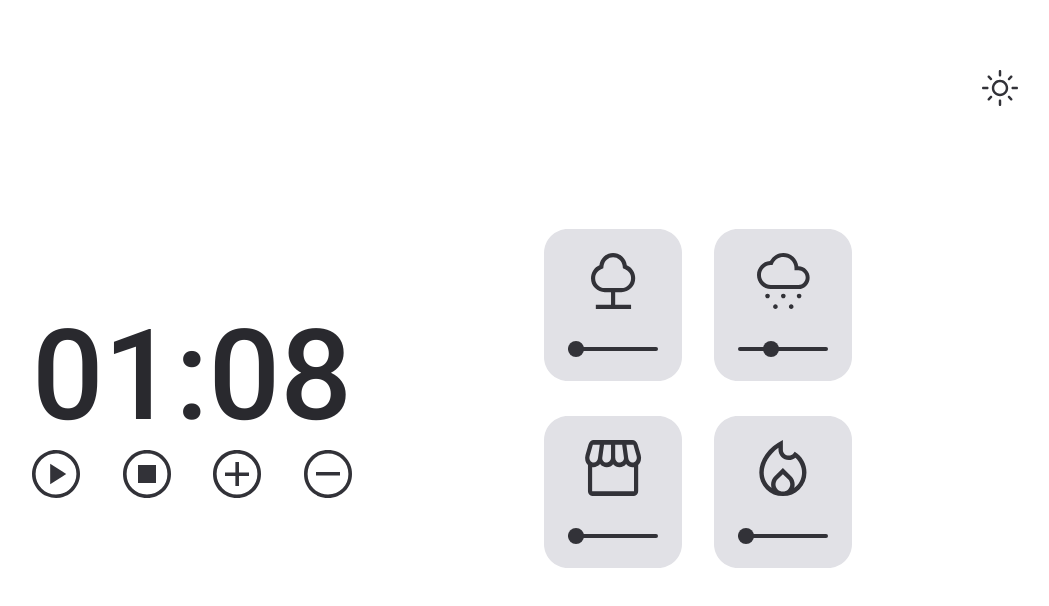
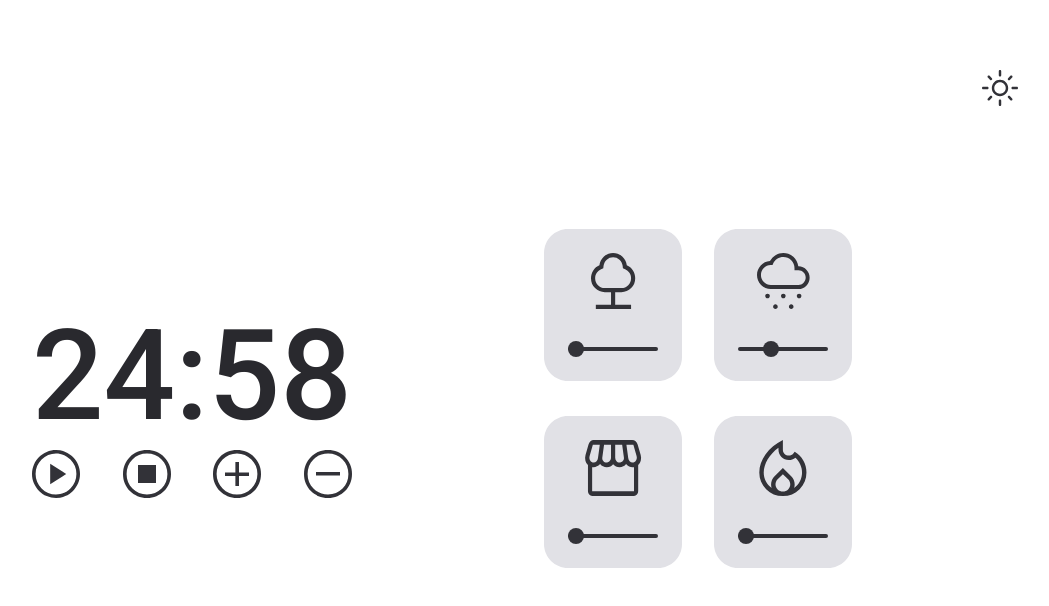
Before and after one commit to nathannieg/focus-timer-2.0-dark, a plain HTML site: page index.html in a window 1280 px wide. Both pictures are taken after a click on the button 247 px from the left and 474 px from the top of the page. Shown: the whole page, without its empty margins (192-1241 px from the left). Drawn offline with Linux system fonts and the light colour scheme.

```diff
--- a/assets/js/timer.js
+++ b/assets/js/timer.js
@@ -23,7 +23,7 @@ export default function Timer({ minutesDisplay, secondsDisplay }) {
 
       // If seconds has reached zero, we subtract 1 from minutes
       if (countdownSeconds <= 0) {
-        countdownSeconds = 10 //should be 60
+        countdownSeconds = 60
         --countdownMinutes // same as countdownMinutes = countdownMinutes - 1
       }
 
--- a/index.html
+++ b/index.html
@@ -25,7 +25,7 @@
       </div>
       <div class="timer">
         <div class="timer__display">
-          <span id="timer__display__minutes">02</span><span>:</span
+          <span id="timer__display__minutes">25</span><span>:</span
           ><span id="timer__display__seconds">00</span>
         </div>
         <div class="timer__controls">
```
Also changed, not shown: 1 other file.
